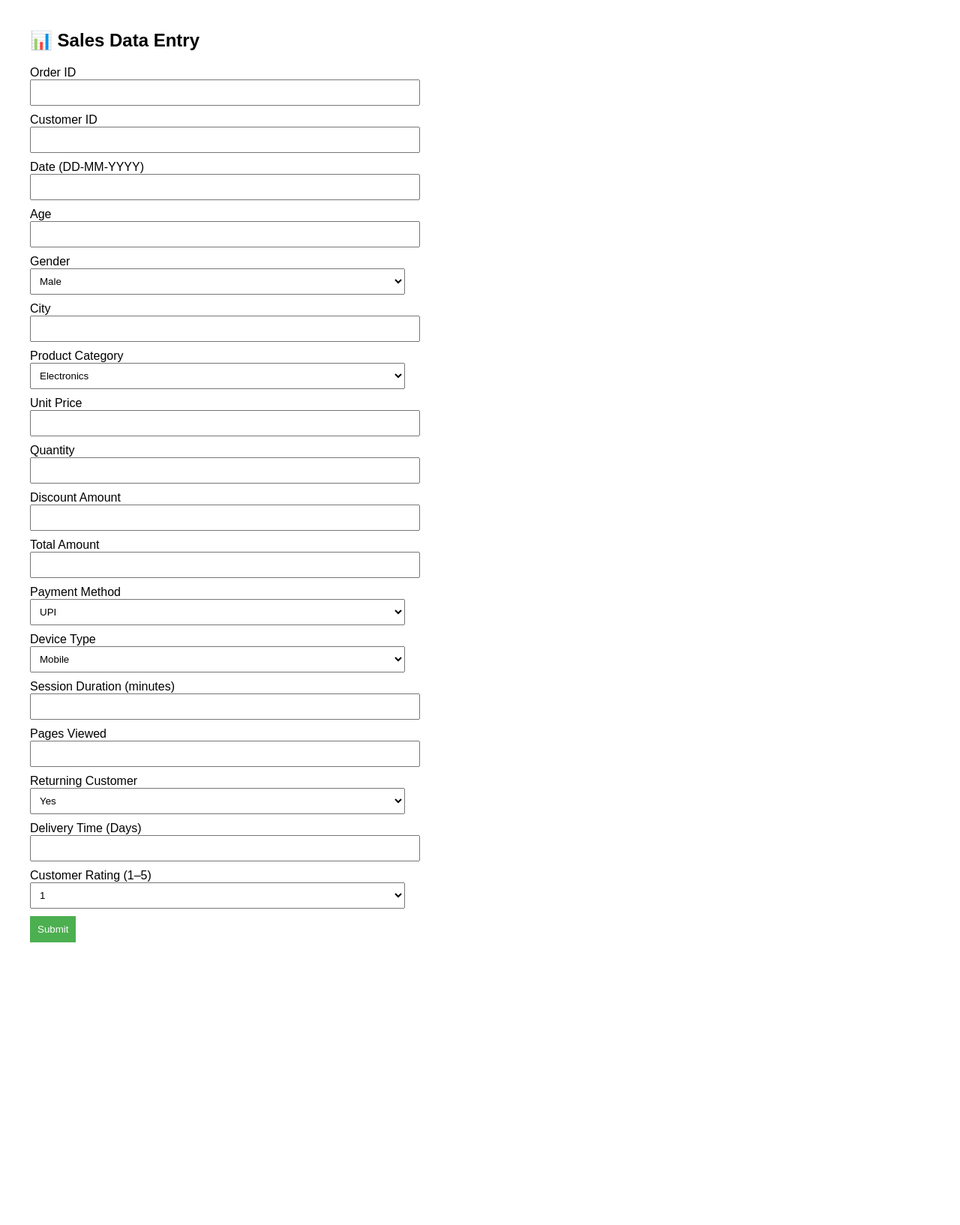
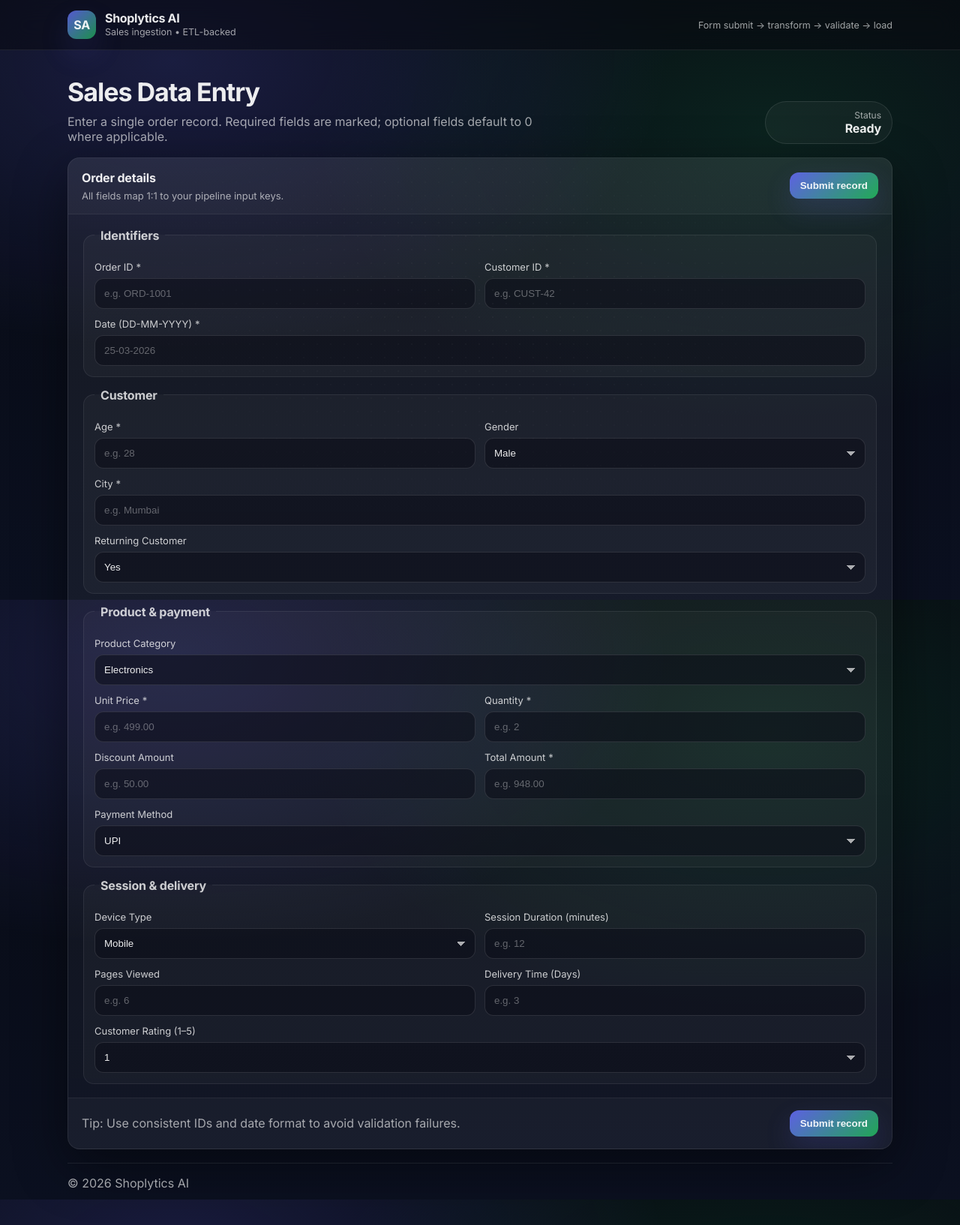
Before and after one commit to sohamnp06/Shoplytics-AI, a Flask app: page / in a window 1280 px wide. Shown: the whole page at 75% size. Before the commit the page ends 1257 px from the top, so only its background shows below. Run offline with Flask 3, Linux system fonts and the light colour scheme.

```diff
--- /dev/null
+++ b/static/app.css
@@ -0,0 +1,369 @@
+/* Design tokens */
+:root {
+  --bg0: #070a12;
+  --bg1: #0b1020;
+  --card: rgba(255, 255, 255, 0.06);
+  --card2: rgba(255, 255, 255, 0.08);
+  --text: rgba(255, 255, 255, 0.92);
+  --muted: rgba(255, 255, 255, 0.62);
+  --line: rgba(255, 255, 255, 0.10);
+  --shadow: 0 22px 70px rgba(0, 0, 0, 0.45);
+  --ring: 0 0 0 4px rgba(99, 102, 241, 0.24);
+  --primary: #6366f1;
+  --primary2: #22c55e;
+  --danger: #ef4444;
+  --warn: #f59e0b;
+  --radius: 16px;
+}
+
+* {
+  box-sizing: border-box;
+}
+
+html,
+body {
+  height: 100%;
+}
+
+body {
+  margin: 0;
+  font-family: Inter, system-ui, -apple-system, Segoe UI, Roboto, Arial, sans-serif;
+  color: var(--text);
+  background: radial-gradient(1200px 700px at 18% 10%, rgba(99, 102, 241, 0.20), transparent 55%),
+    radial-gradient(1100px 700px at 80% 22%, rgba(34, 197, 94, 0.12), transparent 55%),
+    linear-gradient(180deg, var(--bg0), var(--bg1));
+}
+
+.bg {
+  position: fixed;
+  inset: 0;
+  pointer-events: none;
+  opacity: 0.65;
+  background-image: radial-gradient(rgba(255, 255, 255, 0.06) 1px, transparent 1px);
+  background-size: 18px 18px;
+  mask-image: radial-gradient(closest-side, rgba(0, 0, 0, 0.9), transparent);
+}
+
+.container {
+  width: min(1100px, calc(100% - 32px));
+  margin: 0 auto;
+}
+
+.topbar {
+  position: sticky;
+  top: 0;
+  z-index: 20;
+  border-bottom: 1px solid rgba(255, 255, 255, 0.08);
+  background: rgba(8, 10, 18, 0.55);
+  backdrop-filter: blur(16px);
+}
+
+.topbar__inner {
+  display: flex;
+  align-items: center;
+  justify-content: space-between;
+  padding: 14px 0;
+  gap: 16px;
+}
+
+.topbar__hint {
+  color: var(--muted);
+  font-size: 12.5px;
+  white-space: nowrap;
+  overflow: hidden;
+  text-overflow: ellipsis;
+}
+
+.brand {
+  display: flex;
+  align-items: center;
+  gap: 12px;
+  min-width: 0;
+}
+
+.brand__mark {
+  width: 38px;
+  height: 38px;
+  border-radius: 12px;
+  display: grid;
+  place-items: center;
+  font-weight: 800;
+  letter-spacing: -0.02em;
+  background: linear-gradient(135deg, rgba(99, 102, 241, 0.85), rgba(34, 197, 94, 0.70));
+  box-shadow: 0 18px 40px rgba(99, 102, 241, 0.15);
+}
+
+.brand__text {
+  min-width: 0;
+}
+
+.brand__name {
+  font-weight: 700;
+  letter-spacing: -0.02em;
+  line-height: 1.1;
+}
+
+.brand__tag {
+  color: var(--muted);
+  font-size: 12.5px;
+  margin-top: 2px;
+}
+
+.main {
+  padding: 26px 0 46px;
+}
+
+.hero {
+  display: flex;
+  align-items: flex-end;
+  justify-content: space-between;
+  gap: 18px;
+  margin-top: 12px;
+  margin-bottom: 18px;
+}
+
+h1 {
+  margin: 0;
+  letter-spacing: -0.03em;
+  font-size: 34px;
+  line-height: 1.08;
+}
+
+.sub {
+  margin: 10px 0 0;
+  color: var(--muted);
+  max-width: 64ch;
+}
+
+.hero__badge {
+  border: 1px solid var(--line);
+  background: rgba(255, 255, 255, 0.04);
+  border-radius: 999px;
+  padding: 10px 14px;
+  min-width: 170px;
+  text-align: right;
+}
+
+.hero__badgeTitle {
+  color: var(--muted);
+  font-size: 12px;
+}
+
+.hero__badgeValue {
+  font-weight: 700;
+  letter-spacing: -0.01em;
+}
+
+.muted {
+  color: var(--muted);
+}
+
+.card {
+  border: 1px solid var(--line);
+  border-radius: var(--radius);
+  background: linear-gradient(180deg, rgba(255, 255, 255, 0.06), rgba(255, 255, 255, 0.03));
+  box-shadow: var(--shadow);
+  overflow: hidden;
+}
+
+.card__header,
+.card__footer {
+  display: flex;
+  align-items: center;
+  justify-content: space-between;
+  gap: 16px;
+  padding: 16px 18px;
+  background: rgba(255, 255, 255, 0.03);
+  border-bottom: 1px solid rgba(255, 255, 255, 0.06);
+}
+
+.card__footer {
+  border-top: 1px solid rgba(255, 255, 255, 0.06);
+  border-bottom: none;
+}
+
+h2 {
+  margin: 0;
+  font-size: 16px;
+  letter-spacing: -0.01em;
+}
+
+.card__header p {
+  margin: 6px 0 0;
+  font-size: 13px;
+}
+
+.card__body {
+  padding: 18px;
+}
+
+.section {
+  border: 1px solid rgba(255, 255, 255, 0.08);
+  border-radius: 14px;
+  padding: 14px;
+  background: rgba(255, 255, 255, 0.03);
+}
+
+.section + .section {
+  margin-top: 14px;
+}
+
+legend {
+  padding: 0 8px;
+  color: rgba(255, 255, 255, 0.78);
+  font-weight: 700;
+  letter-spacing: -0.01em;
+}
+
+.grid {
+  display: grid;
+  grid-template-columns: 1fr;
+  gap: 12px;
+  margin-top: 10px;
+}
+
+@media (min-width: 860px) {
+  .grid {
+    grid-template-columns: 1fr 1fr;
+  }
+  .field--wide {
+    grid-column: span 2;
+  }
+}
+
+.field {
+  display: grid;
+  gap: 7px;
+}
+
+.field__label {
+  font-size: 13px;
+  color: rgba(255, 255, 255, 0.78);
+}
+
+.req {
+  color: rgba(255, 255, 255, 0.65);
+  font-weight: 600;
+}
+
+input,
+select {
+  width: 100%;
+  padding: 12px 12px;
+  border-radius: 12px;
+  border: 1px solid rgba(255, 255, 255, 0.12);
+  background: rgba(10, 12, 22, 0.55);
+  color: var(--text);
+  outline: none;
+  transition: border-color 160ms ease, box-shadow 160ms ease, transform 80ms ease;
+}
+
+select {
+  appearance: none;
+  background-image:
+    linear-gradient(45deg, transparent 50%, rgba(255, 255, 255, 0.65) 50%),
+    linear-gradient(135deg, rgba(255, 255, 255, 0.65) 50%, transparent 50%);
+  background-position: calc(100% - 18px) 53%, calc(100% - 12px) 53%;
+  background-size: 6px 6px, 6px 6px;
+  background-repeat: no-repeat;
+  padding-right: 34px;
+}
+
+input::placeholder {
+  color: rgba(255, 255, 255, 0.35);
+}
+
+input:focus,
+select:focus {
+  border-color: rgba(99, 102, 241, 0.75);
+  box-shadow: var(--ring);
+}
+
+.btn {
+  border: 1px solid rgba(255, 255, 255, 0.14);
+  background: rgba(255, 255, 255, 0.04);
+  color: var(--text);
+  padding: 10px 14px;
+  border-radius: 12px;
+  font-weight: 600;
+  cursor: pointer;
+  transition: transform 120ms ease, background 160ms ease, border-color 160ms ease;
+  white-space: nowrap;
+}
+
+.btn:hover {
+  transform: translateY(-1px);
+  border-color: rgba(255, 255, 255, 0.22);
+  background: rgba(255, 255, 255, 0.06);
+}
+
+.btn:active {
+  transform: translateY(0px);
+}
+
+.btn--primary {
+  border: none;
+  background: linear-gradient(135deg, rgba(99, 102, 241, 0.92), rgba(34, 197, 94, 0.82));
+  box-shadow: 0 14px 34px rgba(99, 102, 241, 0.18);
+}
+
+.alert {
+  display: flex;
+  gap: 12px;
+  align-items: flex-start;
+  padding: 14px 14px;
+  margin: 14px 0 16px;
+  border-radius: 14px;
+  border: 1px solid rgba(255, 255, 255, 0.12);
+  background: rgba(255, 255, 255, 0.04);
+}
+
+.alert__icon {
+  width: 28px;
+  height: 28px;
+  border-radius: 10px;
+  display: grid;
+  place-items: center;
+  font-weight: 900;
+  flex: 0 0 auto;
+}
+
+.alert__title {
+  font-weight: 800;
+  letter-spacing: -0.01em;
+  margin-bottom: 2px;
+}
+
+.alert__message {
+  color: rgba(255, 255, 255, 0.78);
+  font-size: 13.5px;
+}
+
+.alert--success {
+  border-color: rgba(34, 197, 94, 0.28);
+  background: rgba(34, 197, 94, 0.08);
+}
+
+.alert--success .alert__icon {
+  background: rgba(34, 197, 94, 0.18);
+  color: rgba(187, 247, 208, 1);
+}
+
+.alert--error {
+  border-color: rgba(239, 68, 68, 0.26);
+  background: rgba(239, 68, 68, 0.08);
+}
+
+.alert--error .alert__icon {
+  background: rgba(239, 68, 68, 0.18);
+  color: rgba(254, 202, 202, 1);
+}
+
+.footer {
+  margin-top: 18px;
+  padding-top: 16px;
+  border-top: 1px solid rgba(255, 255, 255, 0.08);
+  display: flex;
+  justify-content: space-between;
+  gap: 12px;
+}
--- a/templates/index.html
+++ b/templates/index.html
@@ -1,112 +1,192 @@
 <!DOCTYPE html>
-<html>
+<html lang="en">
   <head>
-    <title>Sales Data Entry</title>
-    <style>
-        body {
-            font-family: Arial;
-            margin: 40px;
-        }
-        form {
-            max-width: 500px;
-        }
-        input, select {
-            width: 100%;
-            margin-bottom: 10px;
-            padding: 8px;
-        }
-        button {
-            padding: 10px;
-            background-color: #4CAF50;
-            color: white;
-            border: none;
-        }
-        .message {
-            margin-bottom: 20px;
-            font-weight: bold;
-        }
-    </style>
+    <meta charset="utf-8" />
+    <meta name="viewport" content="width=device-width, initial-scale=1" />
+    <title>Shoplytics AI • Sales Data Entry</title>
+    <link rel="preconnect" href="https://fonts.googleapis.com" />
+    <link rel="preconnect" href="https://fonts.gstatic.com" crossorigin />
+    <link
+      href="https://fonts.googleapis.com/css2?family=Inter:wght@400;500;600;700&display=swap"
+      rel="stylesheet"
+    />
+    <link rel="stylesheet" href="{{ url_for('static', filename='app.css') }}" />
   </head>
 
   <body>
+    <div class="bg"></div>
 
-<h2>📊 Sales Data Entry</h2>
+    <header class="topbar">
+      <div class="container topbar__inner">
+        <div class="brand">
+          <div class="brand__mark" aria-hidden="true">SA</div>
+          <div class="brand__text">
+            <div class="brand__name">Shoplytics AI</div>
+            <div class="brand__tag">Sales ingestion • ETL-backed</div>
+          </div>
+        </div>
+        <div class="topbar__hint">Form submit → transform → validate → load</div>
+      </div>
+    </header>
+
+    <main class="container main">
+      <section class="hero">
+        <div>
+          <h1>Sales Data Entry</h1>
+          <p class="sub">
+            Enter a single order record. Required fields are marked; optional fields default to 0 where
+            applicable.
+          </p>
+        </div>
+        <div class="hero__badge" role="status">
+          <div class="hero__badgeTitle">Status</div>
+          <div class="hero__badgeValue">Ready</div>
+        </div>
+      </section>
 
       {% if message %}
-<div class="message">{{ message }}</div>
+      {% set is_success = ('✅' in message) %}
+      <div class="alert {{ 'alert--success' if is_success else 'alert--error' }}" role="alert">
+        <div class="alert__icon" aria-hidden="true">{{ '✓' if is_success else '!' }}</div>
+        <div class="alert__content">
+          <div class="alert__title">{{ 'Saved' if is_success else 'Something went wrong' }}</div>
+          <div class="alert__message">{{ message }}</div>
+        </div>
+      </div>
       {% endif %}
 
-<form action="/submit" method="post">
+      <form class="card" action="/submit" method="post">
+        <div class="card__header">
+          <div>
+            <h2>Order details</h2>
+            <p class="muted">All fields map 1:1 to your pipeline input keys.</p>
+          </div>
+          <button class="btn btn--primary" type="submit">Submit record</button>
+        </div>
 
-<label>Order ID</label>
-<input name="Order_ID" required>
+        <div class="card__body">
+          <fieldset class="section">
+            <legend>Identifiers</legend>
+            <div class="grid">
+              <label class="field">
+                <span class="field__label">Order ID <span class="req">*</span></span>
+                <input name="Order_ID" required placeholder="e.g. ORD-1001" />
+              </label>
 
-<label>Customer ID</label>
-<input name="Customer_ID" required>
+              <label class="field">
+                <span class="field__label">Customer ID <span class="req">*</span></span>
+                <input name="Customer_ID" required placeholder="e.g. CUST-42" />
+              </label>
 
-<label>Date (DD-MM-YYYY)</label>
-<input name="Date" required>
+              <label class="field field--wide">
+                <span class="field__label">Date (DD-MM-YYYY) <span class="req">*</span></span>
+                <input name="Date" required placeholder="25-03-2026" inputmode="numeric" />
+              </label>
+            </div>
+          </fieldset>
 
-<label>Age</label>
-<input type="number" name="Age" required>
+          <fieldset class="section">
+            <legend>Customer</legend>
+            <div class="grid">
+              <label class="field">
+                <span class="field__label">Age <span class="req">*</span></span>
+                <input type="number" name="Age" required min="0" placeholder="e.g. 28" />
+              </label>
 
-<label>Gender</label>
+              <label class="field">
+                <span class="field__label">Gender</span>
                 <select name="Gender">
                   <option>Male</option>
                   <option>Female</option>
                 </select>
+              </label>
 
-<label>City</label>
-<input name="City" required>
+              <label class="field field--wide">
+                <span class="field__label">City <span class="req">*</span></span>
+                <input name="City" required placeholder="e.g. Mumbai" />
+              </label>
 
-<label>Product Category</label>
+              <label class="field field--wide">
+                <span class="field__label">Returning Customer</span>
+                <select name="Is_Returning_Customer">
+                  <option value="1">Yes</option>
+                  <option value="0">No</option>
+                </select>
+              </label>
+            </div>
+          </fieldset>
+
+          <fieldset class="section">
+            <legend>Product & payment</legend>
+            <div class="grid">
+              <label class="field field--wide">
+                <span class="field__label">Product Category</span>
                 <select name="Product_Category">
                   <option>Electronics</option>
                   <option>Clothing</option>
                   <option>Home</option>
                 </select>
+              </label>
 
-<label>Unit Price</label>
-<input type="number" step="0.01" name="Unit_Price" required>
+              <label class="field">
+                <span class="field__label">Unit Price <span class="req">*</span></span>
+                <input type="number" step="0.01" name="Unit_Price" required min="0" placeholder="e.g. 499.00" />
+              </label>
 
-<label>Quantity</label>
-<input type="number" name="Quantity" required>
+              <label class="field">
+                <span class="field__label">Quantity <span class="req">*</span></span>
+                <input type="number" name="Quantity" required min="0" placeholder="e.g. 2" />
+              </label>
 
-<label>Discount Amount</label>
-<input type="number" step="0.01" name="Discount_Amount">
+              <label class="field">
+                <span class="field__label">Discount Amount</span>
+                <input type="number" step="0.01" name="Discount_Amount" min="0" placeholder="e.g. 50.00" />
+              </label>
 
-<label>Total Amount</label>
-<input type="number" step="0.01" name="Total_Amount" required>
+              <label class="field">
+                <span class="field__label">Total Amount <span class="req">*</span></span>
+                <input type="number" step="0.01" name="Total_Amount" required min="0" placeholder="e.g. 948.00" />
+              </label>
 
-<label>Payment Method</label>
+              <label class="field field--wide">
+                <span class="field__label">Payment Method</span>
                 <select name="Payment_Method">
                   <option>UPI</option>
                   <option>Card</option>
                   <option>Cash on Delivery</option>
                 </select>
+              </label>
+            </div>
+          </fieldset>
 
-<label>Device Type</label>
+          <fieldset class="section">
+            <legend>Session & delivery</legend>
+            <div class="grid">
+              <label class="field">
+                <span class="field__label">Device Type</span>
                 <select name="Device_Type">
                   <option>Mobile</option>
                   <option>Desktop</option>
                 </select>
+              </label>
 
-<label>Session Duration (minutes)</label>
-<input type="number" name="Session_Duration_Minutes">
+              <label class="field">
+                <span class="field__label">Session Duration (minutes)</span>
+                <input type="number" name="Session_Duration_Minutes" min="0" placeholder="e.g. 12" />
+              </label>
 
-<label>Pages Viewed</label>
-<input type="number" name="Pages_Viewed">
+              <label class="field">
+                <span class="field__label">Pages Viewed</span>
+                <input type="number" name="Pages_Viewed" min="0" placeholder="e.g. 6" />
+              </label>
 
-<label>Returning Customer</label>
-<select name="Is_Returning_Customer">
-    <option value="1">Yes</option>
-    <option value="0">No</option>
-</select>
+              <label class="field">
+                <span class="field__label">Delivery Time (Days)</span>
+                <input type="number" name="Delivery_Time_Days" min="0" placeholder="e.g. 3" />
+              </label>
 
-<label>Delivery Time (Days)</label>
-<input type="number" name="Delivery_Time_Days">
-
-<label>Customer Rating (1–5)</label>
+              <label class="field field--wide">
+                <span class="field__label">Customer Rating (1–5)</span>
                 <select name="Customer_Rating">
                   <option>1</option>
                   <option>2</option>
@@ -114,10 +194,22 @@
                   <option>4</option>
                   <option>5</option>
                 </select>
+              </label>
+            </div>
+          </fieldset>
+        </div>
 
-<button type="submit">Submit</button>
-
+        <div class="card__footer">
+          <div class="muted">
+            Tip: Use consistent IDs and date format to avoid validation failures.
+          </div>
+          <button class="btn btn--primary" type="submit">Submit record</button>
+        </div>
       </form>
 
+      <footer class="footer">
+        <span class="muted">© {{ 2026 }} Shoplytics AI</span>
+      </footer>
+    </main>
   </body>
 </html>
```
Also changed, not shown: README.md. Lines whose indentation alone changed are shown as unchanged.
